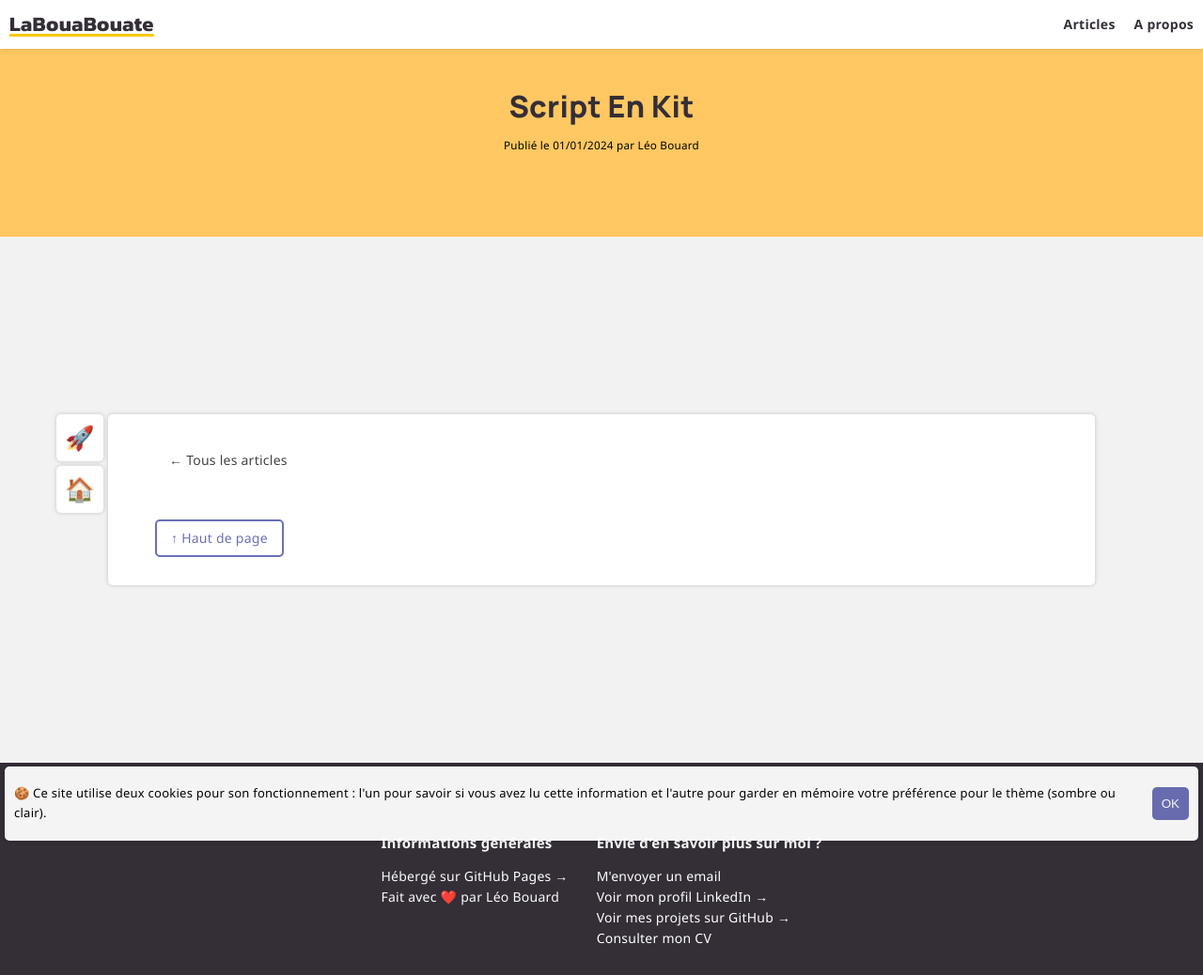
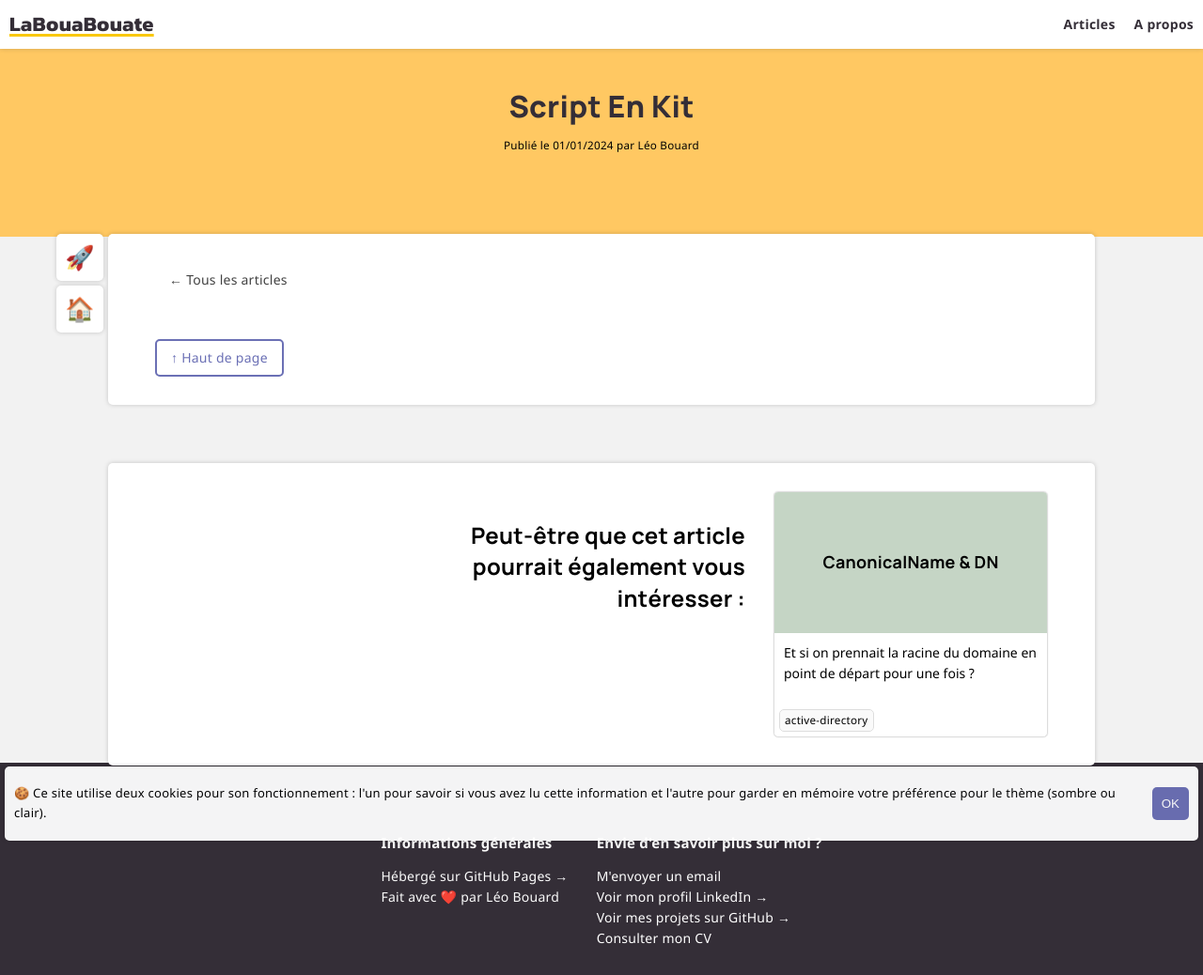
Before and after one commit to leobouard/leobouard.github.io, a Jekyll site: the page built from _posts/2024-01-01-script-en-kit.md, in a window 1280 px wide. Shown: the whole page at 94% size. Built offline with Jekyll 4.4.1, drawn with Linux system fonts in a browser that asks for light colours; some web fonts are replaced; our own code applies the rules of GitHub Pages for plain Markdown files.

Commit message:
Ajout suggestion d'article

```diff
--- a/_layouts/post.html
+++ b/_layouts/post.html
@@ -33,3 +33,20 @@
         {% endif %}
     </div>
 </section>
+
+{% unless page.nextlink %}
+<section style="display: flex; margin-top: 15px; justify-content: flex-end;">
+    <span style="font-size: x-large; max-width: 350px; text-align: right; font-family: 'Manrope', sans-serif; line-height: 140%; margin: 30px;">Peut-être que cet article pourrait également vous intéresser :</span>
+    <a class="noDecoration" href="/2022/07/22/canonical-name">
+        <article>
+            <small>active-directory</small>
+            <div class="articleThumbnail" style="background: #c0d7c0;">
+                <span class="articleTitle">CanonicalName &amp; DN</span>
+            </div>
+            <div class="articleText">
+                <span class="articleDescription">Et si on prennait la racine du domaine en point de départ pour une fois ?</span>
+            </div>
+        </article>
+    </a>
+</section>
+{% endunless %}
```
